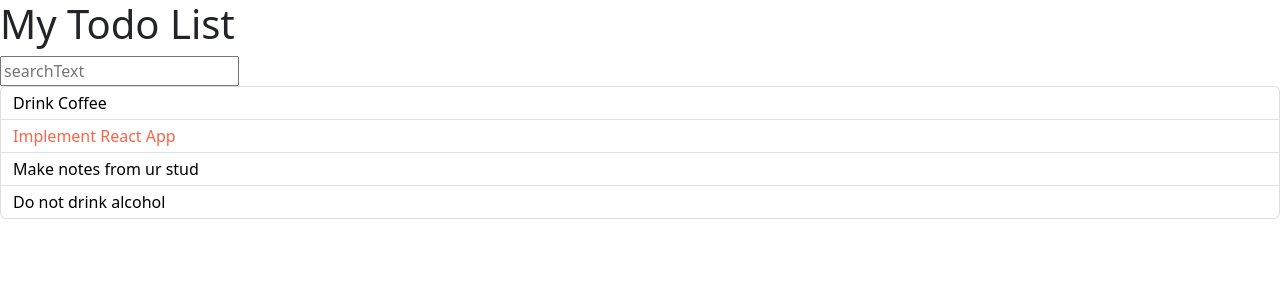
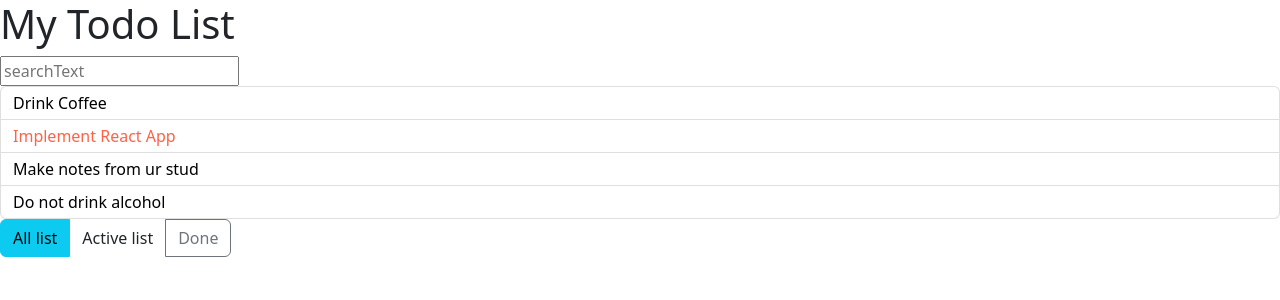
Before and after one commit to Flecharin/WEBTechCourse, a React (Create React App) app: page / in a window 1280 px wide. Shown: the top 300 px of the page. Built offline with nearby package versions, Linux system fonts and the light colour scheme.

Commit message:
step 13 Todo List Btn status filter

```diff
--- /dev/null
+++ b/src/components/item-status-filter.js
@@ -0,0 +1,16 @@
+import React from 'react';
+
+const ItemStatusFilter = () => {
+    return (
+        <div className="btn-group">
+            <button type={"button"}
+                    className="btn btn-info">All list</button>
+            <button type={"button"}
+                className="btn btn-online-secondary">Active list</button>
+            <button type={"button"}
+                className="btn btn-outline-secondary">Done</button>
+        </div>
+    );
+};
+
+export default ItemStatusFilter;
--- a/src/index.js
+++ b/src/index.js
@@ -5,6 +5,8 @@
 import AppHeader from "./components/app-header";
 import SearchPanel from "./components/search-panel";
 import TodoList from "./components/todo-list";
+import ItemList from "./components/item-status-filter";
+import ItemStatusFilter from "./components/item-status-filter";
 
 const App = () => {
     const todoData = [
@@ -18,6 +20,7 @@
             <AppHeader />
             <SearchPanel />
             <TodoList todos = {todoData}/>
+            <ItemStatusFilter />
         </div>
     )
 }
```
Also changed, not shown: src/components/todo-list-item.js (+4 -3 lines), src/components/item-status-filter.css (added).
